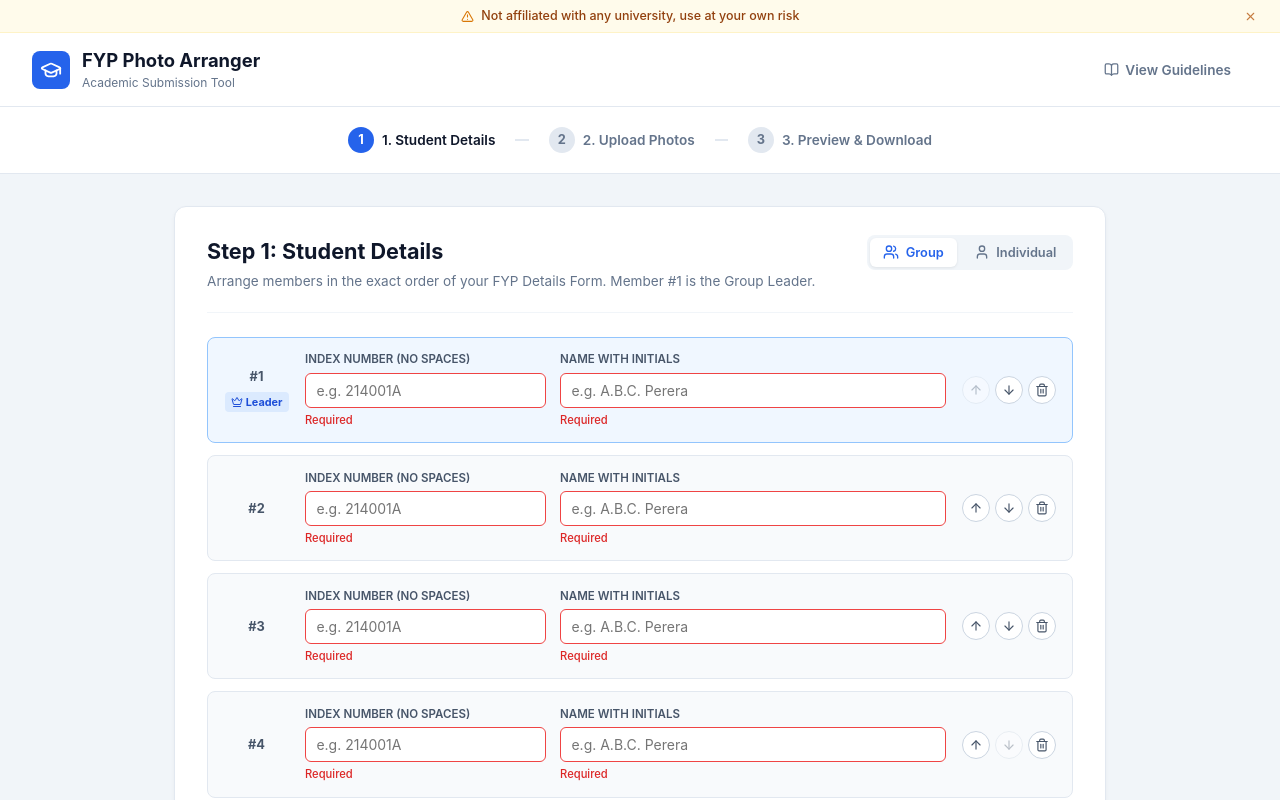
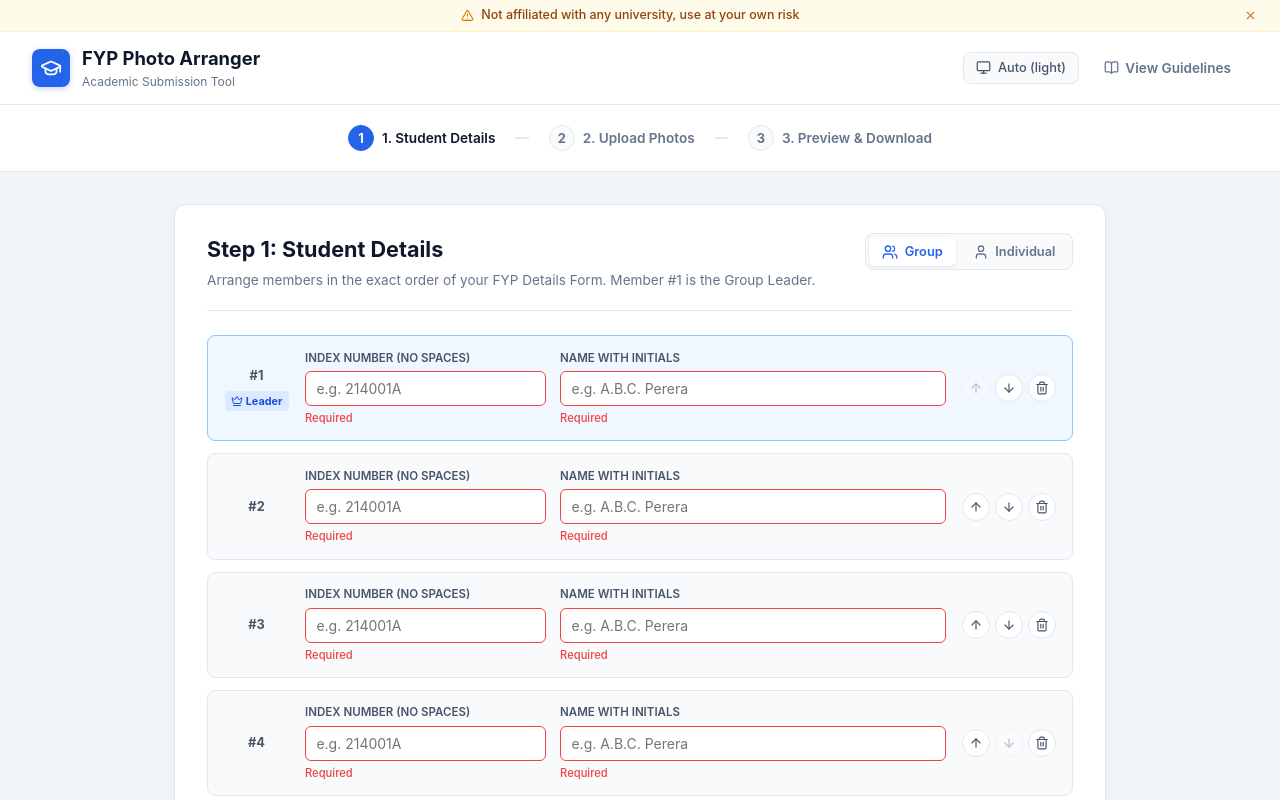
Before and after one commit to RandithaK/FYP_Photo_Arranger, a React (Vite) app: page / in a window 1280 px wide. Shown: the top 800 px of the page. Built offline with nearby package versions, Linux system fonts and the light colour scheme.

Commit message:
feat(theme): auto-detect system light/dark mode with user toggle

```diff
--- a/src/App.css
+++ b/src/App.css
@@ -3,22 +3,24 @@
   min-height: 100vh;
   display: flex;
   flex-direction: column;
-  background-color: #f1f5f9;
-  color: #0f172a;
+  background-color: var(--bg-page);
+  color: var(--text-main);
+  transition: background-color 0.2s ease, color 0.2s ease;
 }
 
 /* Disclaimer Banner */
 .disclaimer-banner {
-  background-color: #fffbeb;
-  border-bottom: 1px solid #fef3c7;
-  color: #92400e;
-  padding: 0.4rem 1.25rem;
+  background-color: var(--banner-bg);
+  border-bottom: 1px solid var(--banner-border);
+  color: var(--banner-text);
+  padding: 0.35rem 1.25rem;
   display: flex;
   align-items: center;
   justify-content: space-between;
   font-size: 0.78rem;
   font-weight: 500;
   z-index: 60;
+  transition: background-color 0.2s ease, border-color 0.2s ease, color 0.2s ease;
 }
 
 .disclaimer-text {
@@ -29,7 +31,7 @@
 }
 
 .disclaimer-icon {
-  color: #d97706;
+  color: var(--banner-icon);
   flex-shrink: 0;
 }
 
@@ -37,7 +39,7 @@
   background: transparent;
   border: none;
   cursor: pointer;
-  color: #b45309;
+  color: var(--banner-btn);
   padding: 0.2rem;
   border-radius: 4px;
   display: flex;
@@ -49,17 +51,18 @@
 
 .disclaimer-dismiss-btn:hover {
   opacity: 1;
-  background: rgba(180, 83, 9, 0.1);
+  background: rgba(180, 83, 9, 0.15);
 }
 
 /* Header */
 .app-header {
-  background: #ffffff;
-  border-bottom: 1px solid #e2e8f0;
+  background: var(--bg-card);
+  border-bottom: 1px solid var(--border-color);
   padding: 0.85rem 2rem;
   display: flex;
   justify-content: space-between;
   align-items: center;
+  transition: background-color 0.2s ease, border-color 0.2s ease;
 }
 
 .header-brand {
@@ -71,34 +74,71 @@
 .brand-icon {
   width: 38px;
   height: 38px;
-  background: #2563eb;
+  background: var(--primary);
   color: #ffffff;
   border-radius: 8px;
   display: flex;
   align-items: center;
   justify-content: center;
+  box-shadow: 0 2px 6px rgba(37, 99, 235, 0.25);
 }
 
 .header-brand h1 {
   margin: 0;
   font-size: 1.15rem;
   font-weight: 700;
-  color: #0f172a;
+  color: var(--text-main);
 }
 
 .brand-sub {
   font-size: 0.75rem;
-  color: #64748b;
+  color: var(--text-muted);
   display: block;
+}
+
+.header-actions {
+  display: flex;
+  align-items: center;
+  gap: 0.5rem;
+}
+
+/* Theme Toggle Button */
+.theme-toggle-btn {
+  display: inline-flex;
+  align-items: center;
+  gap: 0.4rem;
+  background: var(--bg-subtle);
+  border: 1px solid var(--border-color);
+  color: var(--text-label);
+  padding: 0.45rem 0.75rem;
+  border-radius: 8px;
+  font-size: 0.8rem;
+  font-weight: 500;
+  cursor: pointer;
+  transition: all 0.15s ease;
+}
+
+.theme-toggle-btn:hover {
+  background: var(--border-color);
+  color: var(--text-main);
+}
+
+.theme-mode-badge {
+  font-size: 0.68rem;
+  background: var(--border-color);
+  padding: 1px 5px;
+  border-radius: 4px;
+  text-transform: capitalize;
 }
 
 /* Step Progress Navigation Bar */
 .step-progress-nav {
-  background: #ffffff;
-  border-bottom: 1px solid #e2e8f0;
+  background: var(--bg-card);
+  border-bottom: 1px solid var(--border-color);
   padding: 1rem 1.5rem;
   display: flex;
   justify-content: center;
+  transition: background-color 0.2s ease, border-color 0.2s ease;
 }
 
 .step-progress-inner {
@@ -121,15 +161,16 @@
 }
 
 .step-bubble:hover {
-  background: #f8fafc;
+  background: var(--bg-subtle);
 }
 
 .bubble-num {
   width: 26px;
   height: 26px;
   border-radius: 50%;
-  background: #e2e8f0;
-  color: #64748b;
+  background: var(--bg-subtle);
+  border: 1px solid var(--border-color);
+  color: var(--text-muted);
   font-size: 0.8rem;
   font-weight: 700;
   display: flex;
@@ -142,27 +183,29 @@
 .bubble-label {
   font-size: 0.85rem;
   font-weight: 600;
-  color: #64748b;
+  color: var(--text-muted);
 }
 
 .step-bubble.current .bubble-num {
-  background: #2563eb;
+  background: var(--primary);
+  border-color: var(--primary);
   color: #ffffff;
 }
 
 .step-bubble.current .bubble-label {
-  color: #0f172a;
+  color: var(--text-main);
 }
 
 .step-bubble.completed .bubble-num {
   background: #16a34a;
+  border-color: #16a34a;
   color: #ffffff;
 }
 
 .step-connector {
   flex: 1;
   height: 2px;
-  background: #e2e8f0;
+  background: var(--border-color);
   margin: 0 0.75rem;
   transition: background 0.2s ease;
 }
@@ -181,14 +224,15 @@
 
 /* Step Card Base */
 .step-card {
-  background: #ffffff;
+  background: var(--bg-card);
   border-radius: 12px;
-  border: 1px solid #e2e8f0;
-  box-shadow: 0 2px 4px rgba(0, 0, 0, 0.04);
+  border: 1px solid var(--border-color);
+  box-shadow: var(--card-shadow);
   padding: 1.75rem 2rem;
   display: flex;
   flex-direction: column;
   gap: 1.5rem;
+  transition: background-color 0.2s ease, border-color 0.2s ease, box-shadow 0.2s ease;
 }
 
 .step-card-header {
@@ -197,26 +241,27 @@
   align-items: flex-start;
   gap: 1rem;
   padding-bottom: 1.25rem;
-  border-bottom: 1px solid #f1f5f9;
+  border-bottom: 1px solid var(--border-color);
 }
 
 .step-card-header h2 {
   margin: 0;
   font-size: 1.35rem;
   font-weight: 700;
-  color: #0f172a;
+  color: var(--text-main);
 }
 
 .step-card-desc {
   margin: 0.25rem 0 0 0;
   font-size: 0.85rem;
-  color: #64748b;
+  color: var(--text-muted);
 }
 
 /* Project Type Switcher */
 .type-toggle-group {
   display: flex;
-  background: #f1f5f9;
+  background: var(--bg-subtle);
+  border: 1px solid var(--border-color);
   padding: 3px;
   border-radius: 8px;
   gap: 3px;
@@ -231,7 +276,7 @@
   border-radius: 6px;
   border: none;
   background: transparent;
-  color: #64748b;
+  color: var(--text-muted);
   font-size: 0.8rem;
   font-weight: 600;
   cursor: pointer;
@@ -239,9 +284,9 @@
 }
 
 .type-toggle-btn.active {
-  background: #ffffff;
-  color: #2563eb;
-  box-shadow: 0 1px 3px rgba(0, 0, 0, 0.08);
+  background: var(--bg-card);
+  color: var(--primary);
+  box-shadow: 0 1px 3px rgba(0, 0, 0, 0.1);
 }
 
 /* Step 1 Student Row List */
@@ -256,15 +301,15 @@
   align-items: center;
   gap: 1rem;
   padding: 0.85rem 1rem;
-  background: #f8fafc;
-  border: 1px solid #e2e8f0;
+  background: var(--bg-subtle);
+  border: 1px solid var(--border-color);
   border-radius: 8px;
   transition: border-color 0.15s ease;
 }
 
 .student-row.leader-row {
-  border-color: #93c5fd;
-  background: #f0f7ff;
+  border-color: var(--leader-border);
+  background: var(--leader-bg);
 }
 
 .row-order-cell {
@@ -278,15 +323,15 @@
 .order-tag {
   font-size: 0.8rem;
   font-weight: 700;
-  color: #475569;
+  color: var(--text-label);
 }
 
 .leader-badge {
   display: inline-flex;
   align-items: center;
   gap: 0.2rem;
-  background: #dbeafe;
-  color: #1d4ed8;
+  background: var(--leader-badge-bg);
+  color: var(--leader-badge-text);
   font-size: 0.68rem;
   font-weight: 700;
   padding: 2px 6px;
@@ -309,23 +354,24 @@
 .input-group label {
   font-size: 0.72rem;
   font-weight: 600;
-  color: #475569;
+  color: var(--text-label);
   text-transform: uppercase;
 }
 
 .input-group input {
   padding: 0.5rem 0.65rem;
   border-radius: 6px;
-  border: 1px solid #cbd5e1;
+  border: 1px solid var(--input-border);
   font-size: 0.875rem;
-  color: #0f172a;
+  color: var(--input-text);
+  background: var(--input-bg);
   outline: none;
-  background: #ffffff;
+  transition: border-color 0.15s ease, box-shadow 0.15s ease;
 }
 
 .input-group input:focus {
-  border-color: #3b82f6;
-  box-shadow: 0 0 0 2px rgba(59, 130, 246, 0.15);
+  border-color: var(--primary);
+  box-shadow: 0 0 0 2px rgba(59, 130, 246, 0.2);
 }
 
 .input-group input.input-error {
@@ -334,7 +380,7 @@
 
 .field-error-msg {
   font-size: 0.7rem;
-  color: #dc2626;
+  color: #ef4444;
   font-weight: 500;
 }
 
@@ -348,18 +394,19 @@
   width: 28px;
   height: 28px;
   border-radius: 50%;
-  border: 1px solid #cbd5e1;
-  background: #ffffff;
-  color: #475569;
+  border: 1px solid var(--border-color);
+  background: var(--bg-card);
+  color: var(--text-label);
   display: flex;
   align-items: center;
   justify-content: center;
   cursor: pointer;
+  transition: all 0.15s ease;
 }
 
 .icon-btn-round:hover:not(:disabled) {
-  background: #f1f5f9;
-  color: #0f172a;
+  background: var(--border-color);
+  color: var(--text-main);
 }
 
 .icon-btn-round:disabled {
@@ -381,14 +428,15 @@
 }
 
 .photo-card {
-  background: #ffffff;
-  border: 1px solid #e2e8f0;
+  background: var(--bg-card);
+  border: 1px solid var(--border-color);
   border-radius: 10px;
   padding: 0.75rem;
   display: flex;
   flex-direction: column;
   gap: 0.6rem;
-  box-shadow: 0 1px 3px rgba(0, 0, 0, 0.04);
+  box-shadow: var(--card-shadow);
+  transition: background-color 0.2s ease, border-color 0.2s ease;
 }
 
 .photo-card-info {
@@ -401,12 +449,12 @@
 .photo-card-index {
   font-size: 0.8rem;
   font-weight: 700;
-  color: #0f172a;
+  color: var(--text-main);
 }
 
 .photo-card-name {
   font-size: 0.75rem;
-  color: #64748b;
+  color: var(--text-muted);
   overflow: hidden;
   text-overflow: ellipsis;
   white-space: nowrap;
@@ -415,7 +463,7 @@
 .photo-box {
   width: 100%;
   aspect-ratio: 3 / 4;
-  background: #f8fafc;
+  background: #ffffff;
   border: 1px solid #000000;
   border-radius: 4px;
   overflow: hidden;
@@ -426,14 +474,15 @@
 }
 
 .photo-box.empty {
-  border: 2px dashed #cbd5e1;
+  background: var(--bg-subtle);
+  border: 2px dashed var(--border-strong);
   cursor: pointer;
   transition: all 0.15s ease;
 }
 
 .photo-box.empty:hover {
-  border-color: #3b82f6;
-  background: #eff6ff;
+  border-color: var(--primary);
+  background: var(--primary-subtle);
 }
 
 .photo-box-prompt {
@@ -441,7 +490,7 @@
   flex-direction: column;
   align-items: center;
   gap: 0.4rem;
-  color: #64748b;
+  color: var(--text-muted);
   font-size: 0.75rem;
   text-align: center;
   padding: 0.5rem;
@@ -452,7 +501,7 @@
   flex-direction: column;
   align-items: center;
   gap: 0.4rem;
-  color: #2563eb;
+  color: var(--primary);
   font-size: 0.75rem;
 }
 
@@ -494,6 +543,16 @@
   color: #b45309;
 }
 
+[data-theme="dark"] .badge-status.success {
+  background: #052e16;
+  color: #86efac;
+}
+
+[data-theme="dark"] .badge-status.warning {
+  background: #451a03;
+  color: #fde047;
+}
+
 .photo-card-actions {
   display: flex;
   gap: 0.4rem;
@@ -510,7 +569,7 @@
 }
 
 .preview-canvas-box {
-  background: #0f172a;
+  background: #070b12;
   border-radius: 8px;
   padding: 1.5rem;
   display: flex;
@@ -519,12 +578,13 @@
   min-height: 380px;
   position: relative;
   overflow: auto;
+  border: 1px solid var(--border-color);
 }
 
 .preview-loading {
   position: absolute;
   inset: 0;
-  background: rgba(15, 23, 42, 0.7);
+  background: rgba(11, 15, 25, 0.85);
   display: flex;
   flex-direction: column;
   align-items: center;
@@ -546,19 +606,19 @@
   flex-direction: column;
   gap: 0.4rem;
   padding: 0.75rem 1rem;
-  background: #f8fafc;
+  background: var(--bg-subtle);
   border-radius: 8px;
-  border: 1px solid #e2e8f0;
+  border: 1px solid var(--border-color);
 }
 
 .meta-info {
   font-size: 0.8rem;
-  color: #475569;
+  color: var(--text-muted);
 }
 
 .meta-dot {
   margin: 0 0.4rem;
-  color: #cbd5e1;
+  color: var(--border-strong);
 }
 
 .low-res-warn {
@@ -569,12 +629,16 @@
   font-size: 0.75rem;
 }
 
+[data-theme="dark"] .low-res-warn {
+  color: #fde047;
+}
+
 .guideline-summary-grid {
   display: grid;
   grid-template-columns: repeat(auto-fit, minmax(200px, 1fr));
   gap: 0.6rem;
   padding-top: 0.5rem;
-  border-top: 1px solid #f1f5f9;
+  border-top: 1px solid var(--border-color);
 }
 
 .summary-item {
@@ -582,12 +646,16 @@
   align-items: center;
   gap: 0.4rem;
   font-size: 0.8rem;
-  color: #1e293b;
+  color: var(--text-main);
   font-weight: 500;
 }
 
 .text-success {
   color: #16a34a;
+}
+
+[data-theme="dark"] .text-success {
+  color: #4ade80;
 }
 
 /* Common Step Footer */
@@ -596,12 +664,12 @@
   justify-content: space-between;
   align-items: center;
   padding-top: 1.25rem;
-  border-top: 1px solid #f1f5f9;
+  border-top: 1px solid var(--border-color);
 }
 
 .step-status-hint {
   font-size: 0.8rem;
-  color: #64748b;
+  color: var(--text-muted);
 }
 
 /* Button System */
@@ -625,46 +693,46 @@
 }
 
 .btn-primary {
-  background: #2563eb;
+  background: var(--primary);
   color: #ffffff;
 }
 
 .btn-primary:hover:not(:disabled) {
-  background: #1d4ed8;
+  background: var(--primary-hover);
 }
 
 .btn-secondary {
-  background: #ffffff;
-  border-color: #cbd5e1;
-  color: #334155;
+  background: var(--bg-card);
+  border-color: var(--border-strong);
+  color: var(--text-main);
 }
 
 .btn-secondary:hover:not(:disabled) {
-  background: #f1f5f9;
-  border-color: #94a3b8;
+  background: var(--bg-subtle);
+  border-color: var(--text-muted);
 }
 
 .btn-ghost {
   background: transparent;
-  color: #64748b;
+  color: var(--text-muted);
 }
 
 .btn-ghost:hover {
-  background: #e2e8f0;
-  color: #0f172a;
+  background: var(--bg-subtle);
+  color: var(--text-main);
 }
 
 .btn-dashed {
-  background: #ffffff;
-  border: 1.5px dashed #cbd5e1;
-  color: #2563eb;
+  background: var(--bg-card);
+  border: 1.5px dashed var(--border-strong);
+  color: var(--primary);
   padding: 0.65rem;
   width: 100%;
 }
 
 .btn-dashed:hover {
-  border-color: #2563eb;
-  background: #eff6ff;
+  border-color: var(--primary);
+  background: var(--primary-subtle);
 }
 
 .btn-sm {
@@ -695,4 +763,7 @@
   .step-card {
     padding: 1.25rem;
   }
+  .app-header {
+    padding: 0.75rem 1rem;
+  }
 }
--- a/src/App.tsx
+++ b/src/App.tsx
@@ -1,6 +1,7 @@
 import { useState, useEffect } from 'react';
 import type { Student, ProjectType, CropData } from './types';
 import { preloadFaceDetector } from './utils/faceDetector';
+import { useTheme } from './utils/useTheme';
 import { Step1Details } from './components/Step1Details';
 import { Step2Photos } from './components/Step2Photos';
 import { Step3Preview } from './components/Step3Preview';
@@ -11,7 +12,10 @@ import {
   BookOpen,
   Check,
   AlertTriangle,
-  X
+  X,
+  Sun,
+  Moon,
+  Monitor
 } from 'lucide-react';
 import './App.css';
 
@@ -23,6 +27,7 @@ const INITIAL_GROUP_STUDENTS: Student[] = [
 ];
 
 export function App() {
+  const { preference, resolvedTheme, cycleTheme } = useTheme();
   const [showDisclaimer, setShowDisclaimer] = useState(true);
   const [currentStep, setCurrentStep] = useState<1 | 2 | 3>(1);
   const [projectType, setProjectType] = useState<ProjectType>('group');
@@ -99,6 +104,32 @@ export function App() {
           </div>
         </div>
 
+        <div className="header-actions">
+          <button
+            type="button"
+            className="theme-toggle-btn"
+            onClick={cycleTheme}
+            title={
+              preference === 'system'
+                ? `System Theme (${resolvedTheme}) — click to switch to Light`
+                : preference === 'light'
+                ? 'Light Theme — click to switch to Dark'
+                : 'Dark Theme — click to switch to System'
+            }
+            aria-label="Toggle light or dark theme"
+          >
+            {preference === 'system' ? (
+              <Monitor size={15} />
+            ) : resolvedTheme === 'dark' ? (
+              <Moon size={15} />
+            ) : (
+              <Sun size={15} />
+            )}
+            <span>
+              {preference === 'system' ? `Auto (${resolvedTheme})` : preference === 'dark' ? 'Dark' : 'Light'}
+            </span>
+          </button>
+
           <button
             type="button"
             className="btn btn-ghost"
@@ -107,6 +138,7 @@ export function App() {
             <BookOpen size={15} />
             <span>View Guidelines</span>
           </button>
+        </div>
       </header>
 
       {/* Guided Step Progress Bar */}
--- a/src/index.css
+++ b/src/index.css
@@ -3,15 +3,105 @@
   --serif: 'Times New Roman', Times, Georgia, serif;
   --mono: ui-monospace, SFMono-Regular, Menlo, Monaco, Consolas, monospace;
 
+  /* Theme tokens: Light Mode default */
+  --bg-page: #f1f5f9;
+  --bg-card: #ffffff;
+  --bg-subtle: #f8fafc;
+  --bg-elevated: #ffffff;
+  --border-color: #e2e8f0;
+  --border-strong: #cbd5e1;
+  --text-main: #0f172a;
+  --text-muted: #64748b;
+  --text-label: #475569;
+  --input-bg: #ffffff;
+  --input-border: #cbd5e1;
+  --input-text: #0f172a;
+  --primary: #2563eb;
+  --primary-hover: #1d4ed8;
+  --primary-subtle: #eff6ff;
+  --leader-bg: #f0f7ff;
+  --leader-border: #93c5fd;
+  --leader-badge-bg: #dbeafe;
+  --leader-badge-text: #1d4ed8;
+  --banner-bg: #fffbeb;
+  --banner-border: #fef3c7;
+  --banner-text: #92400e;
+  --banner-icon: #d97706;
+  --banner-btn: #b45309;
+  --card-shadow: 0 2px 4px rgba(0, 0, 0, 0.04);
+  --modal-backdrop: rgba(15, 23, 42, 0.7);
+
   font-family: var(--sans);
   font-size: 16px;
   line-height: 1.5;
-  color: #0f172a;
-  background-color: #f1f5f9;
+  color: var(--text-main);
+  background-color: var(--bg-page);
   font-synthesis: none;
   text-rendering: optimizeLegibility;
   -webkit-font-smoothing: antialiased;
   -moz-osx-font-smoothing: grayscale;
+}
+
+/* System preference dark mode fallback when data-theme is not explicitly set */
+@media (prefers-color-scheme: dark) {
+  :root:not([data-theme="light"]) {
+    --bg-page: #0b0f19;
+    --bg-card: #151d2c;
+    --bg-subtle: #1a2336;
+    --bg-elevated: #1e293b;
+    --border-color: #243048;
+    --border-strong: #334155;
+    --text-main: #f8fafc;
+    --text-muted: #94a3b8;
+    --text-label: #cbd5e1;
+    --input-bg: #0d1522;
+    --input-border: #334155;
+    --input-text: #f8fafc;
+    --primary: #3b82f6;
+    --primary-hover: #60a5fa;
+    --primary-subtle: #1e293b;
+    --leader-bg: #13243e;
+    --leader-border: #1d4ed8;
+    --leader-badge-bg: #1e3a8a;
+    --leader-badge-text: #93c5fd;
+    --banner-bg: #291804;
+    --banner-border: #452707;
+    --banner-text: #fde68a;
+    --banner-icon: #f59e0b;
+    --banner-btn: #fef08a;
+    --card-shadow: 0 4px 12px rgba(0, 0, 0, 0.35);
+    --modal-backdrop: rgba(0, 0, 0, 0.82);
+  }
+}
+
+/* Explicit Dark Theme */
+[data-theme="dark"] {
+  --bg-page: #0b0f19;
+  --bg-card: #151d2c;
+  --bg-subtle: #1a2336;
+  --bg-elevated: #1e293b;
+  --border-color: #243048;
+  --border-strong: #334155;
+  --text-main: #f8fafc;
+  --text-muted: #94a3b8;
+  --text-label: #cbd5e1;
+  --input-bg: #0d1522;
+  --input-border: #334155;
+  --input-text: #f8fafc;
+  --primary: #3b82f6;
+  --primary-hover: #60a5fa;
+  --primary-subtle: #1e293b;
+  --leader-bg: #13243e;
+  --leader-border: #1d4ed8;
+  --leader-badge-bg: #1e3a8a;
+  --leader-badge-text: #93c5fd;
+  --banner-bg: #291804;
+  --banner-border: #452707;
+  --banner-text: #fde68a;
+  --banner-icon: #f59e0b;
+  --banner-btn: #fef08a;
+  --card-shadow: 0 4px 12px rgba(0, 0, 0, 0.35);
+  --modal-backdrop: rgba(0, 0, 0, 0.82);
 }
 
 *, *::before, *::after {
@@ -22,7 +112,9 @@ body {
   margin: 0;
   padding: 0;
   min-height: 100vh;
-  background: #f1f5f9;
+  background-color: var(--bg-page);
+  color: var(--text-main);
+  transition: background-color 0.2s ease, color 0.2s ease;
 }
 
 #root {
--- /dev/null
+++ b/src/utils/useTheme.ts
@@ -0,0 +1,84 @@
+import { useState, useEffect, useCallback } from 'react';
+
+export type ThemePreference = 'system' | 'light' | 'dark';
+export type ResolvedTheme = 'light' | 'dark';
+
+const STORAGE_KEY = 'fyp_theme_preference';
+
+export function getSystemTheme(): ResolvedTheme {
+  if (typeof window === 'undefined') return 'light';
+  return window.matchMedia('(prefers-color-scheme: dark)').matches ? 'dark' : 'light';
+}
+
+export function useTheme() {
+  const [preference, setPreference] = useState<ThemePreference>(() => {
+    try {
+      const saved = localStorage.getItem(STORAGE_KEY) as ThemePreference;
+      if (saved === 'light' || saved === 'dark' || saved === 'system') {
+        return saved;
+      }
+    } catch {
+      // ignore
+    }
+    return 'system';
+  });
+
+  const [systemTheme, setSystemTheme] = useState<ResolvedTheme>(getSystemTheme);
+
+  // Listen to system preference changes
+  useEffect(() => {
+    if (typeof window === 'undefined') return;
+    const media = window.matchMedia('(prefers-color-scheme: dark)');
+
+    const listener = (e: MediaQueryListEvent) => {
+      setSystemTheme(e.matches ? 'dark' : 'light');
+    };
+
+    media.addEventListener('change', listener);
+    return () => media.removeEventListener('change', listener);
+  }, []);
+
+  const resolvedTheme: ResolvedTheme = preference === 'system' ? systemTheme : preference;
+
+  // Apply data-theme to document element
+  useEffect(() => {
+    const root = document.documentElement;
+    root.setAttribute('data-theme', resolvedTheme);
+    try {
+      localStorage.setItem(STORAGE_KEY, preference);
+    } catch {
+      // ignore
+    }
+  }, [preference, resolvedTheme]);
+
+  const cycleTheme = useCallback(() => {
+    setPreference((prev) => {
+      if (prev === 'system') return 'light';
+      if (prev === 'light') return 'dark';
+      return 'system';
+    });
+  }, []);
+
+  const toggleTheme = useCallback(() => {
+    // If system, switch to the opposite of current resolved; if explicit, toggle between light and dark
+    setPreference((prev) => {
+      const current = prev === 'system' ? systemTheme : prev;
+      return current === 'dark' ? 'light' : 'dark';
+    });
+  }, [systemTheme]);
+
+  const setSystem = useCallback(() => {
+    setPreference('system');
+  }, []);
+
+  return {
+    preference,
+    resolvedTheme,
+    isDark: resolvedTheme === 'dark',
+    isSystem: preference === 'system',
+    setPreference,
+    toggleTheme,
+    cycleTheme,
+    setSystem,
+  };
+}
```
Also changed, not shown: src/components/CropperModal.css (+13 -12 lines), src/components/GuidelinesModal.css (+32 -15 lines). Lines whose indentation alone changed are shown as unchanged.
